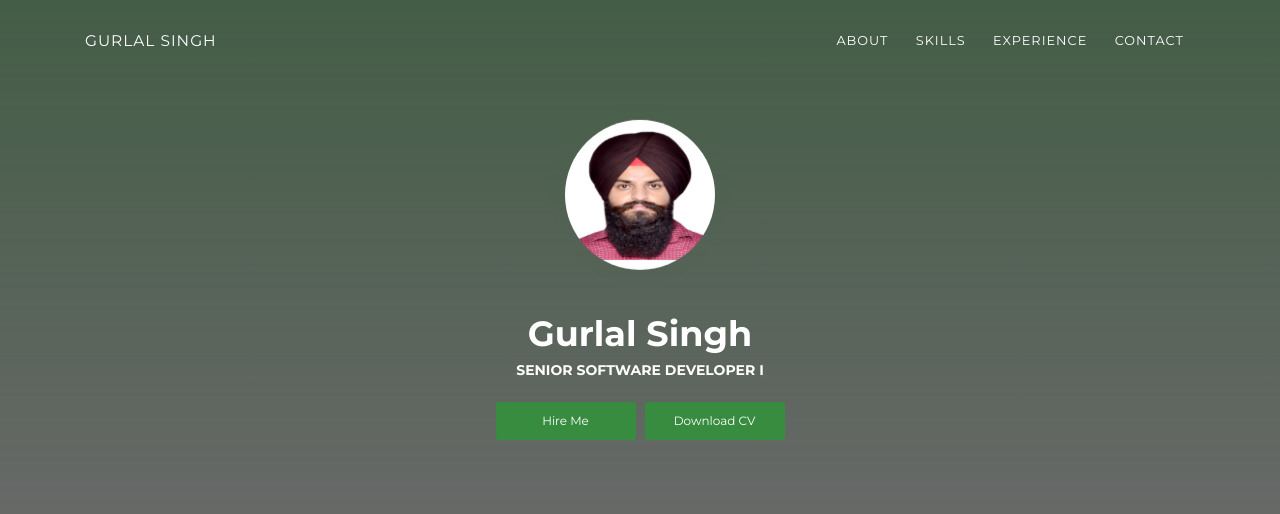
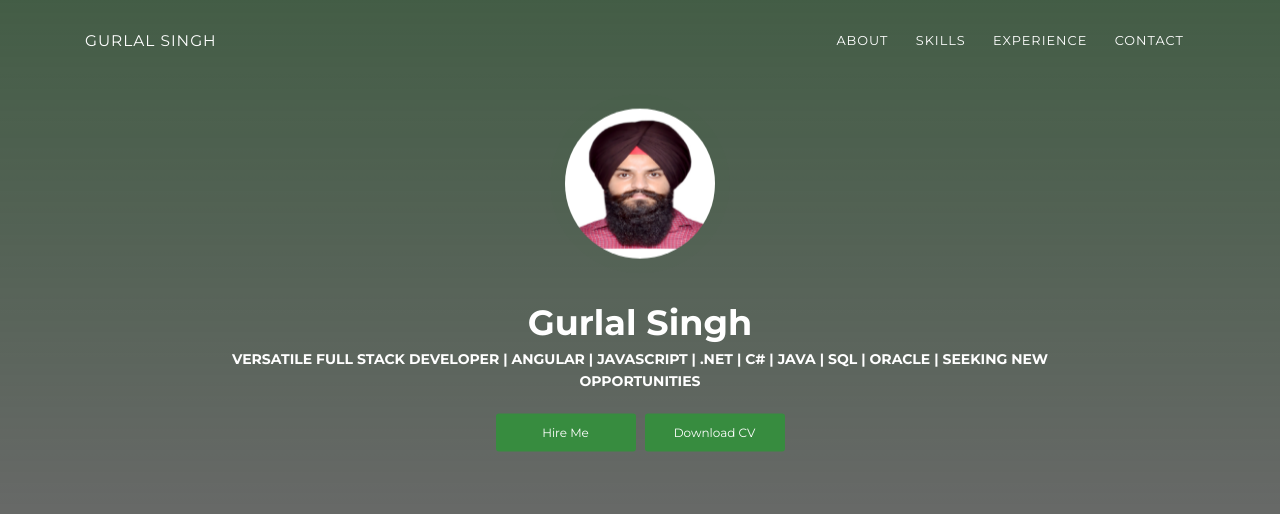
Before and after one commit to gurlal9646/MyPortfolio, a plain HTML site: page index.html in a window 1280 px wide. Shown: the top 514 px of the page. Drawn offline with Linux system fonts and the light colour scheme.

Commit message:
Update index.html

```diff
--- a/index.html
+++ b/index.html
@@ -4,7 +4,7 @@
     <meta charset="UTF-8">
     <meta http-equiv="X-UA-Compatible" content="IE=edge">
     <meta name="viewport" content="width=device-width, initial-scale=1">
-    <title>Gurlal Singh Resume</title>
+    <title>Resume - Gurlal Singh Resume</title>
     <link href="https://fonts.googleapis.com/css?family=Montserrat:400,700,200" rel="stylesheet">
     <link href="https://maxcdn.bootstrapcdn.com/font-awesome/latest/css/font-awesome.min.css" rel="stylesheet">
     <link href="css/aos.css?ver=1.1.0" rel="stylesheet">
@@ -49,7 +49,7 @@
         <div class="content-center">
           <div class="cc-profile-image"><a href="#"><img src="images/Gurlal_PP.jpg" alt="Image"/></a></div>
           <div class="h2 title">Gurlal Singh</div>
-          <p class="category text-white">Senior Software Developer I</p><a class="btn btn-primary smooth-scroll mr-2" href="#contact" data-aos="zoom-in" data-aos-anchor="data-aos-anchor">Hire Me</a><a class="btn btn-primary" href="https://drive.google.com/file/d/1i-_y2y0KJaQqIKBl94lQ-pLu1anr950r/view?usp=share_link" data-aos="zoom-in" data-aos-anchor="data-aos-anchor">Download CV</a>
+          <p class="category text-white">Versatile Full Stack Developer | Angular | JavaScript | .Net | C# | Java | SQL | Oracle | Seeking New Opportunities</p><a class="btn btn-primary smooth-scroll mr-2" href="#contact" data-aos="zoom-in" data-aos-anchor="data-aos-anchor">Hire Me</a><a class="btn btn-primary" href="https://drive.google.com/file/d/1i-_y2y0KJaQqIKBl94lQ-pLu1anr950r/view?usp=share_link" data-aos="zoom-in" data-aos-anchor="data-aos-anchor">Download CV</a>
         </div>
       </div>
       <div class="section">
```
